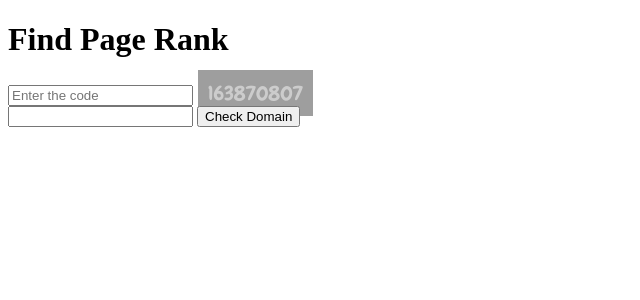
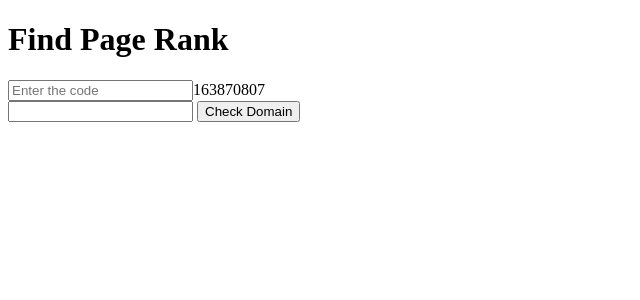
Before and after one commit to anisur-me/check-page-rank, a PHP site: page / in a window 1280 px wide. Shown: the top 300 px of the page, without its empty margins (0-640 px from the left). Run offline with PHP 8.4, Linux system fonts and the light colour scheme; some libraries are stand-ins or nearby versions; grey boxes are pictures that could not be loaded.

Commit message:
Update index.php

```diff
--- a/index.php
+++ b/index.php
@@ -41,7 +41,7 @@ echo "<h1>Page Rank of ".$_POST['s']."  is <span style='color:red'> 0 </span></h
 </div>
 
 	<form action="" method="post" class="inputform">
-	<input type="text" name="captcha" placeholder="Enter the code" class="captcha_form"><span style="background:url(images/back.gif);width:450px;height:200px;padding:10px;color:#CCC;margin-left:5px;font-size:20px;font-width:700;font-family: 'Chewy', cursive;"><?php echo $rand=rand() ;?></span><br>
+	<input type="text" name="captcha" placeholder="Enter the code" class="captcha_form"><span class="captcha_num"><?php echo $rand=rand() ;?></span><br>
 	<input type="hidden" name="rand" class="inputfield" value='<?php echo $rand;?>'>
 	<input type="text" name="s" class="inputfield" >
 	<input type="submit" name="submit" class="submitbutton"  value="Check Domain">
```
